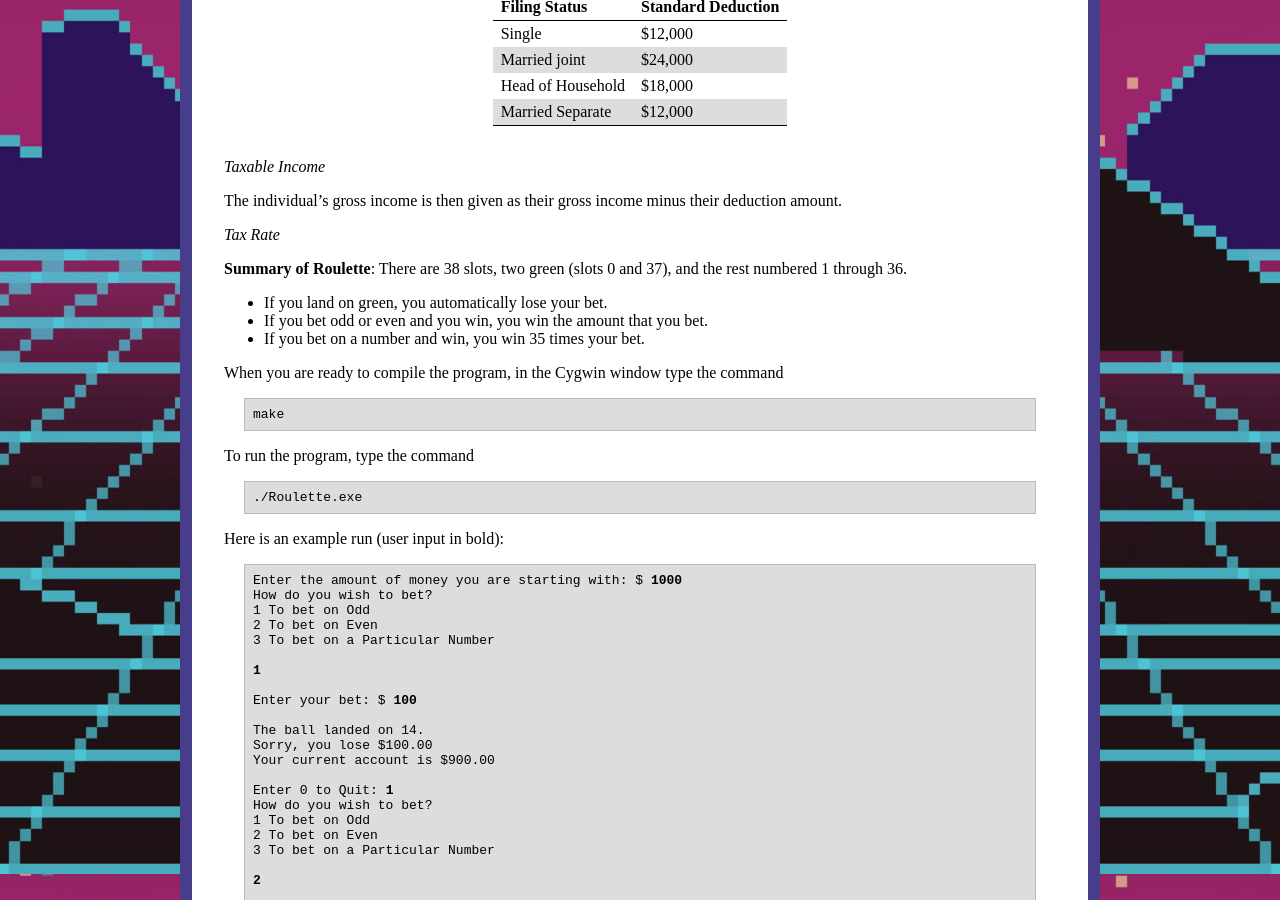
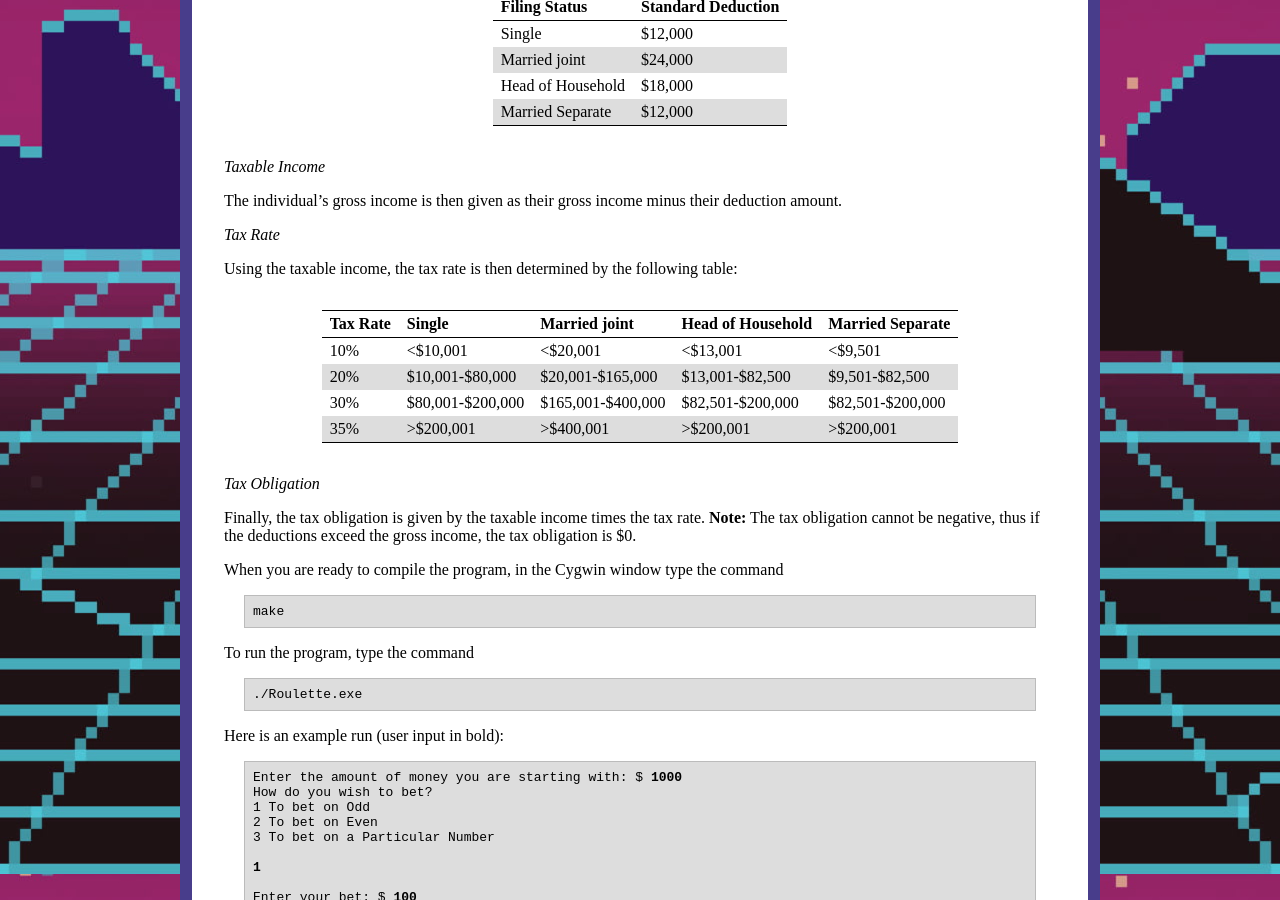
Before and after one commit to ycpcs/cs101-fall2024, a Jekyll site: the page built from assign/assign05.md, in a window 1280 px wide and 900 px high, scrolled down 926 px. Built offline with Jekyll 4.4.1, drawn with Linux system fonts in a browser that asks for light colours.

Commit message:
update assign05
update assign05

```diff
--- a/assign/assign05.md
+++ b/assign/assign05.md
@@ -58,14 +58,18 @@ The individual's gross income is then given as their gross income minus their de
 
 *Tax Rate*
 
+Using the taxable income, the tax rate is then determined by the following table:
 
+Tax Rate | Single           | Married joint     | Head of Household | Married Separate
+-------- | ---------------- | ----------------- | ----------------- | ----------------
+10%      | <$10,001         | <$20,001          | <$13,001          | <$9,501
+20%      | $10,001-$80,000  | $20,001-$165,000  | $13,001-$82,500   | $9,501-$82,500
+30%      | $80,001-$200,000 | $165,001-$400,000 | $82,501-$200,000  | $82,501-$200,000
+35%      | >$200,001        | >$400,001         | >$200,001         | >$200,001
 
-**Summary of Roulette**:
-There are 38 slots, two green (slots 0 and 37), and the rest numbered 1 through 36.
+*Tax Obligation*
 
-- If you land on green, you automatically lose your bet.
-- If you bet odd or even and you win, you win the amount that you bet.
-- If you bet on a number and win, you win 35 times your bet.
+Finally, the tax obligation is given by the taxable income times the tax rate. **Note:** The tax obligation cannot be negative, thus if the deductions exceed the gross income, the tax obligation is $0.
 
 When you are ready to compile the program, in the Cygwin window type the command
 
```
